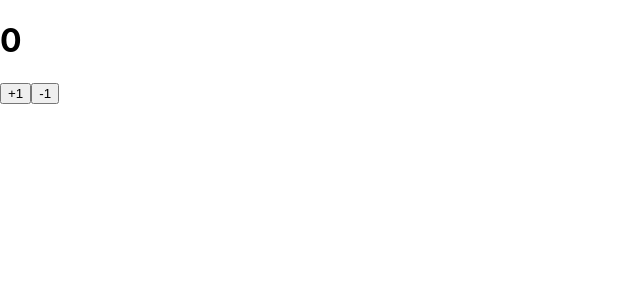
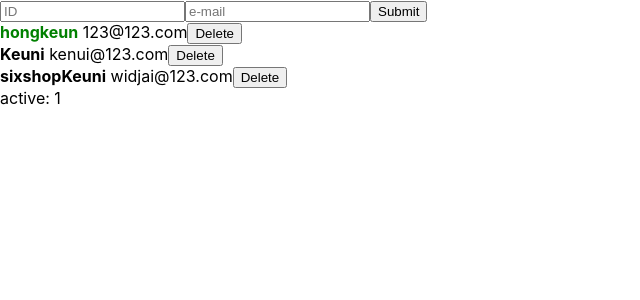
Before and after one commit to Keu-ni/fc-react, a React (Create React App) app: page / in a window 1280 px wide. Shown: the top 300 px of the page, without its empty margins (0-640 px from the left). Built offline with nearby package versions, Linux system fonts and the light colour scheme.

Commit message:
useReducer userList - react hook

```diff
--- a/src/App.js
+++ b/src/App.js
@@ -1,13 +1,13 @@
-import React, { useState, useRef, useMemo, useCallback } from 'react';
+import React, { useReducer, useRef, useMemo, useCallback } from 'react';
 import CreateUser from './CreateUser';
 import UserList from './UserList';
 
-function getActiveUserLength(users) {
-  return users.filter(user => (user.active)).length;
-}
-
-function App() {
-  const [users, setUsers] = useState([
+const initialState = {
+  inputs: {
+    username: '',
+    email: '',
+  },
+  users: [
     {
         id: 1,
         username: 'hongkeun',
@@ -26,54 +26,89 @@ function App() {
         email: 'widjai@123.com',
         active: false,
     },
-  ]);
+  ]
+}
 
-  const [ inputs, setInputs ] = useState({
-    username: '',
-    email: '',
-  });
+function reducer(state, action) {
+  switch (action.type) {
+    case 'CHANGE_INPUT':
+      return {
+        ...state,
+        inputs: {
+          ...state.inputs,
+          [action.name]: action.value,
+        }
+      }
+    case 'CREATE_USER':
+      return {
+        inputs: initialState.inputs,
+        users: state.users.concat(action.user),
+      }
+    case 'TOGGLE_USER':
+      return {
+        ...state,
+        users: state.users.map(user =>
+          user.id === action.id
+            ? { ...user, active: !user.active }
+            : user
+          )
+      }
+    case 'REMOVE_USER':
+      return {
+        ...state,
+        users: state.users.filter(user =>
+          user.id !== action.id
+          )
+      }
+    default:
+      throw new Error('Unhandled action');
+  }
+}
 
-  const { username, email } = inputs;
+function App() {
+  const [state, dispatch] = useReducer(reducer, initialState);
+  const { users } = state;
+  const { username, email } = state.inputs;
+  const nextId = useRef((initialState.users).length + 1);
 
-  const onChange = useCallback((e) => {
+  const onChange = useCallback(e => {
     const { name, value } = e.target;
-    setInputs({
-      ...inputs,
-      [name]: value,
+    dispatch({
+      type: 'CHANGE_INPUT',
+      name,
+      value,
     })
-  }, [inputs]);
+  }, [])
 
-  const userLength = users.length + 1
-  const nextId = useRef(userLength);
-
-  const onCreate = useCallback(() => {
+  const onCreate = useCallback(e => {
+    dispatch({
+      type: 'CREATE_USER',
+      user: {
+        id: nextId.current,
+        username,
+        email,
+      }
+    });
     nextId.current += 1;
-
-    const user = {
-      id: nextId.current,
-      username,
-      email,
-    };
-
-    // setUsers([...users, user]);
-    setUsers(users => users.concat(user));
-    setInputs({
-      username: '',
-      email: '',
-    });
   }, [username, email]);
 
+  const onToggle = useCallback(id => {
+    dispatch({
+      type: 'TOGGLE_USER',
+      id
+    });
+  }, []);
+
   const onRemove = useCallback(id => {
-    setUsers(users.filter(user => user.id !== id));
-  }, [users]);
+    dispatch({
+      type: 'REMOVE_USER',
+      id
+    });
+  }, []);
 
-  const onToggle = useCallback(id => {
-    setUsers(users => users.map(
-      user => user.id === id ?
-      {...user, active: !user.active}
-      : user
-    ))
-  }, []);
+  function getActiveUserLength(users) {
+    return users.filter(user => (user.active)).length;
+  }
 
   const count = useMemo(() => getActiveUserLength(users), [users]);
 
@@ -84,8 +119,12 @@ function App() {
         email={email}
         onChange={onChange}
         onCreate={onCreate}
-        />
-      <UserList users={users} onRemove={onRemove} onToggle={onToggle} />
+      />
+      <UserList
+        users={users}
+        onToggle={onToggle}
+        onRemove={onRemove}
+      />
       <div>active: {count}</div>
     </>
   );
--- a/src/index.js
+++ b/src/index.js
@@ -2,12 +2,11 @@ import React from 'react';
 import ReactDOM from 'react-dom';
 import './index.css';
 import App from './App';
-import Counter from './Counter';
 import reportWebVitals from './reportWebVitals';
 
 ReactDOM.render(
   <React.StrictMode>
-    <Counter />
+    <App />
   </React.StrictMode>,
   document.getElementById('root')
 );
```
Also changed, not shown: 1 other file (tests, documents, lock files or other folders).
